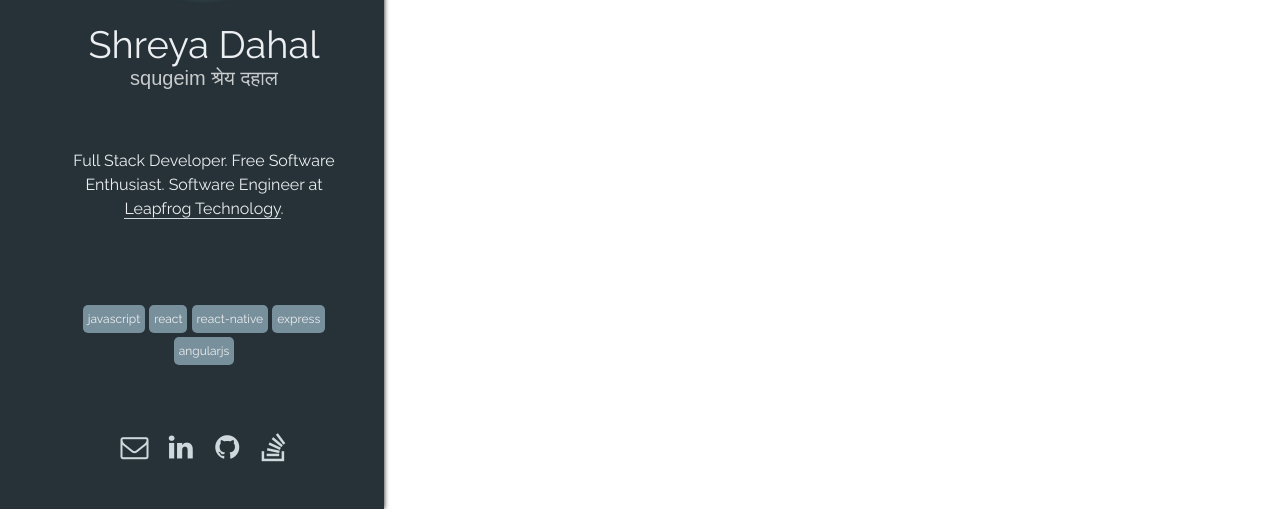
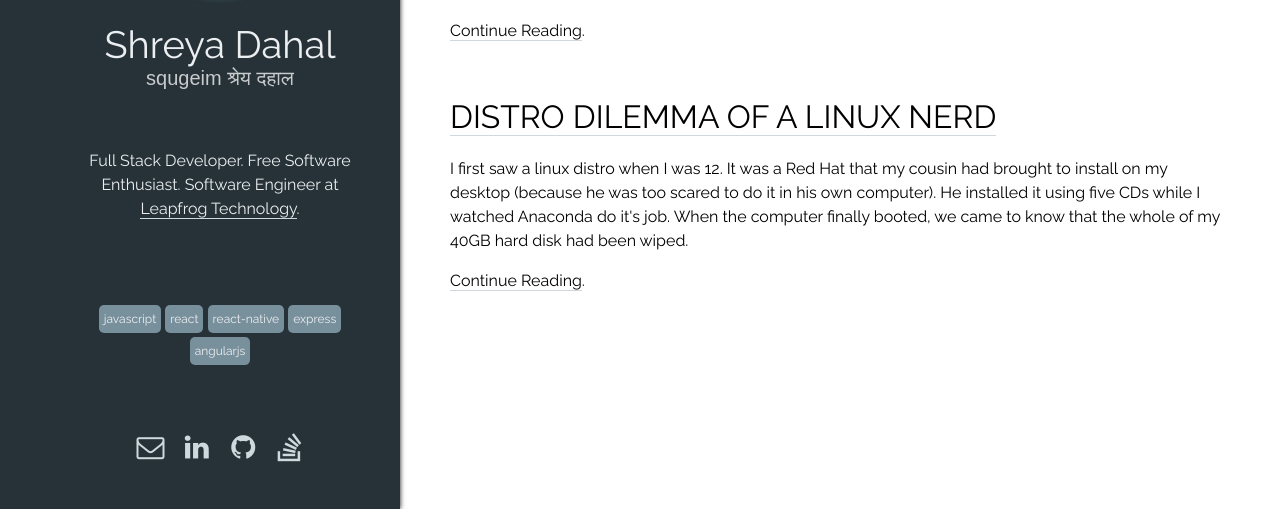
Before and after one commit to squgeim/squgeim.github.io, a PHP site: page / in a window 1280 px wide. Shown: the part 291-800 px from the top of the page. Run offline with PHP 8.4, Linux system fonts and the light colour scheme.

Commit message:
Add blogs

```diff
--- a/css/style.css
+++ b/css/style.css
@@ -61,7 +61,6 @@ a, a:link, a:active {
 
 a:hover {
   border: none;
-  text-shadow: #000 0 0 5px;
 }
 
 .wrapper {
@@ -74,8 +73,7 @@ a:hover {
   left: 0;
   top: 0;
   bottom: 0;
-  width: 30%;
-  min-width: 350px;
+  width: 400px;
   background: #263238;
   color: #ECEFF1;
   overflow-y: auto;
@@ -147,6 +145,24 @@ a:hover {
   border: none;
 }
 
+.right {
+  margin-left: 400px;
+}
+
 .content {
-  flex: 0.75;
+  margin: 80px 50px;
 }
+
+.content h1 {
+  text-transform: uppercase;
+}
+
+.content .title h1 {
+  color: rgba(0, 0, 0, 0.75);
+  font-size: 18px;
+  border-bottom: 1px solid rgba(0, 0, 0, 0.75);
+}
+
+.content .blog {
+  margin: 50px 0;
+}
--- a/index.html
+++ b/index.html
@@ -51,6 +51,50 @@
     </div>
     <div class="right">
       <div class="content">
+        <div class="title">
+          <h1>Blogs</h1>
+        </div>
+        <div class="blogs">
+          <ul>
+            <li>
+              <div class="blog">
+                <h1>
+                  <a href="https://blog.lftechnology.com/youtube-ad-auto-skipper-ea52d4b2f202">
+                  Youtube Ad Auto-skipper
+                  </a>
+                </h1>
+                <div class="blurb">
+                  <p>
+                    “yt ad auto-skipper” is a very <i>very</i> simple browser extension that does nothing more than what its name suggests. If the video you are watching has a skippable ad, that ad will be skipped as soon as youtube allows you the option.
+                  </p>
+                  <a
+                    href="https://blog.lftechnology.com/youtube-ad-auto-skipper-ea52d4b2f202"
+                    target="_blank"
+                  >Continue Reading</a>.
+                </div>
+              </div>
+            </li>
+            <li>
+              <div class="blog">
+                <h1>
+                  <a href="http://squgeim.blogspot.com/2015/05/distro-dillema-of-linux-nerd.html">
+                  Distro Dilemma of a Linux Nerd
+                  </a>
+                </h1>
+                <div class="blurb">
+                  <p>
+                    I first saw a linux distro when I was 12. It was a Red Hat that my cousin had brought to install on my desktop (because he was too scared to do it in his own computer). He installed it using five CDs while I watched Anaconda do it's job. When the computer finally booted, we came to know that the whole of my 40GB hard disk had been wiped.
+                  </p>
+                  <a
+                    href="http://squgeim.blogspot.com/2015/05/distro-dillema-of-linux-nerd.html"
+                    target="_blank"
+                  >Continue Reading</a>.
+                </div>
+              </div>
+            </li>
+
+          </ul>
+        </div>
       </div>
     </div>
   </div>
```
